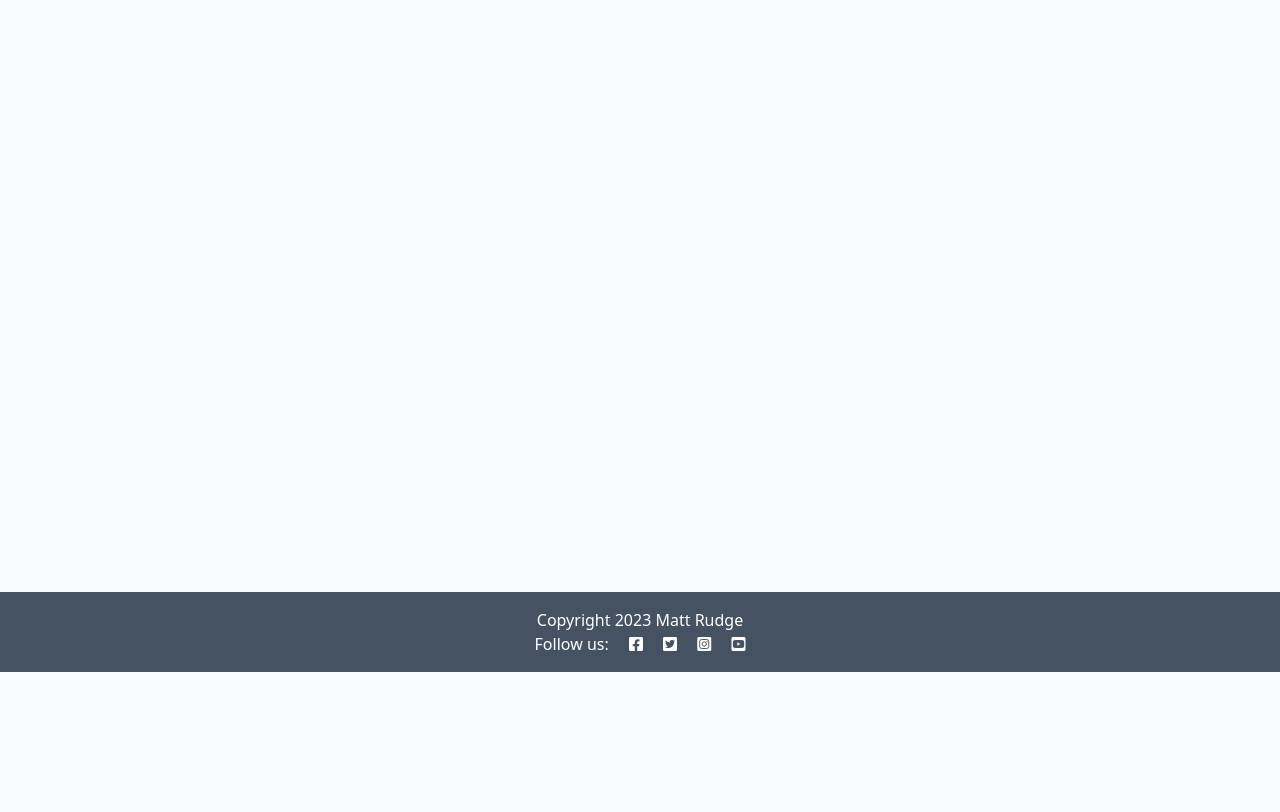
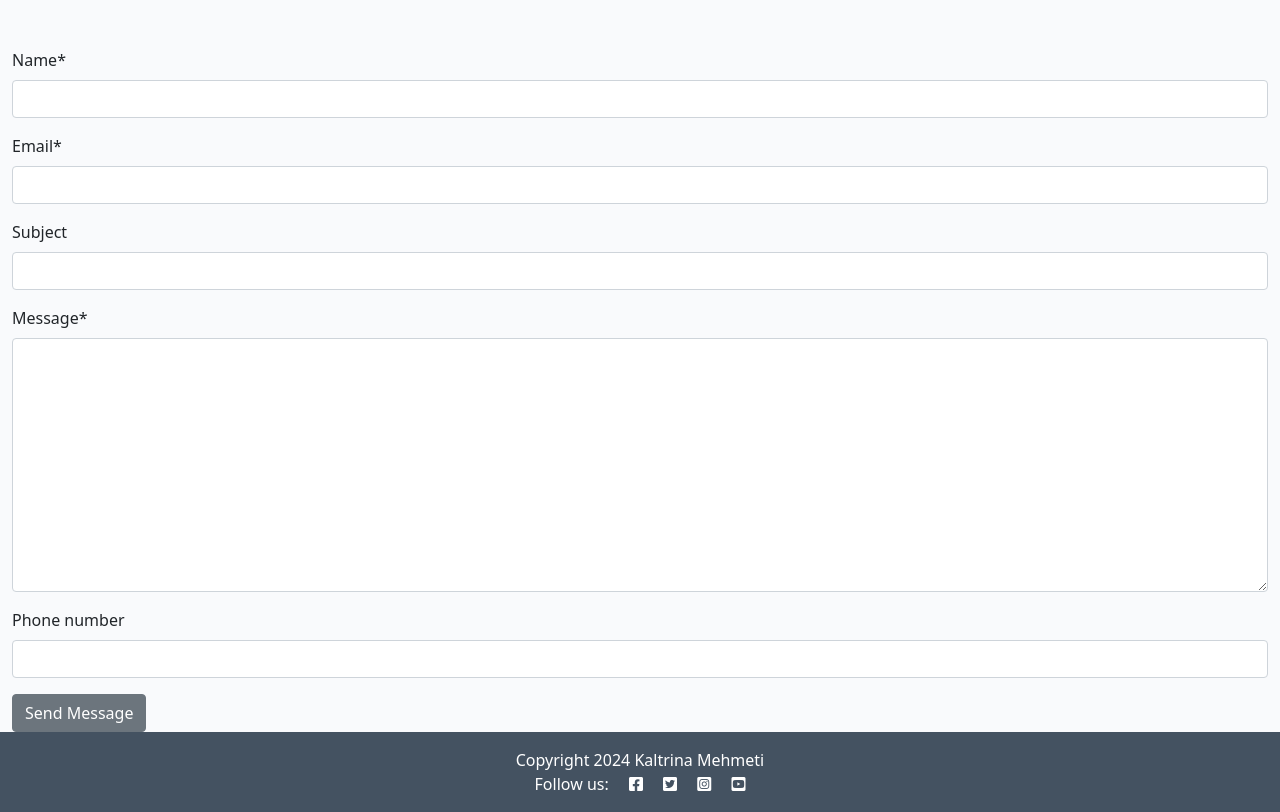
Before and after one commit to KaltrinaBM/music-blog, a Django app: template blog/templates/blog/index.html in a window 1280 px wide. Shown: the part 128-940 px from the top of the page. Before the commit the page ends 800 px from the top, so only its background shows below. Run offline with Django 3.2, Linux system fonts and the light colour scheme; the template is opened without the code that fills it: values that come from a table or form of the project are taken from there, others are empty; some libraries are stand-ins or nearby versions.

Commit message:
add Contact Us form button and form view

```diff
--- a/blog/forms.py
+++ b/blog/forms.py
@@ -1,14 +1,12 @@
-from .models import Comment
+from .models import Comment, ContactFormEntry
 from django import forms
 from django.core.validators import EmailValidator
 
 
-class ContactForm(forms.Form):
-    name = forms.CharField(max_length=30)
-    email = forms.EmailField(validators=[EmailValidator()])
-    subject = forms.CharField(max_length=100, required=False)  # Optional subject field
-    message = forms.CharField(widget=forms.Textarea(attrs={'rows': 3, 'cols': 30}))
-    phone_number = forms.CharField(max_length=15, required=False)  # Optional phone number field
+class ContactForm(forms.ModelForm):
+    class Meta:
+        model = ContactFormEntry
+        fields = ('name', 'email', 'subject', 'message', 'phone_number',)
 
 
 class CommentForm(forms.ModelForm):
--- a/blog/models.py
+++ b/blog/models.py
@@ -4,8 +4,8 @@ from django.contrib.auth.models import User
 STATUS = ((0, "Draft"), (1, "Published"))
 
 
-# Create your models here.
 class Post(models.Model):
+
     title = models.CharField(max_length=200, unique=True)
     slug = models.SlugField(max_length=200, unique=True)
     author = models.ForeignKey(
@@ -24,15 +24,19 @@ class Post(models.Model):
 
 
 class ContactFormEntry(models.Model):
+
+    #Stores contact form submissions (name, email, subject (opptional), message, phone (optional), timestamp, read flag).
+
     name = models.CharField(max_length=30)
     email = models.EmailField()
-    subject = models.CharField(max_length=100, blank=True)  # Optional subject field
+    subject = models.CharField(max_length=100, blank=True)
     message = models.TextField()
-    phone_number = models.CharField(max_length=15, blank=True)  # Optional phone number field
-    created_at = models.DateTimeField(auto_now_add=True)  # Optional: Timestamp for submission
+    phone_number = models.CharField(max_length=15, blank=True)
+    created_at = models.DateTimeField(auto_now_add=True)
+    read = models.BooleanField(default=False)
 
     def __str__(self):
-        return f"{self.name} - {self.email}"  # Customize the string representation of the model instance
+        return f"Name: {self.name}\nEmail: {self.email}\nSubject: {self.subject}"
 
 
 class Comment(models.Model):
--- a/blog/templates/blog/index.html
+++ b/blog/templates/blog/index.html
@@ -1,9 +1,11 @@
 {% extends "base.html" %}
+{% block content %}
+{% load static %}
+{% load crispy_forms_tags %}
 
-{% block content %}
+<div class="container-fluid">
 
-<!-- index.html content starts here -->
-<div class="container-fluid">
+    <div class="col-12 mt-3 left">
         <div class="row">
 
             <!-- Blog Entries Column -->
@@ -37,7 +39,9 @@
 
                 </div>
             </div>
+
         </div>
+
         {% if is_paginated %}
         <nav aria-label="Page navigation">
             <ul class="pagination justify-content-center">
@@ -53,10 +57,20 @@
         </nav>
         {% endif %}
     </div>
+    <div class="row">
+        <div class="col-md-12 mb-3 d-flex justify-content-end">
+            <a href="/contact-us" id="contact_us" class="btn btn-primary" {% if form %}style="display: none;"{% endif %}>Contact Us</a>
+        </div>
+        <form class="contactus" id="contact_us" method="post" action="{% url 'contact_us' %}">
+            {{ form | crispy }}
+            {% csrf_token %}
+            <button class="btn btn-secondary" type="submit"{% if not form %}style="display: none;"{% endif %}>Send Message</button>
+        </form>
+    </div>
 
-<!-- index.html content ends here -->
+
     {% endblock %}
 
     {% block copyright %}
-Copyright 2023 Matt Rudge
+    Copyright 2024 Kaltrina Mehmeti
     {% endblock %}
--- a/blog/urls.py
+++ b/blog/urls.py
@@ -4,5 +4,6 @@ from django.urls import path
 urlpatterns = [
     path("", views.PostList.as_view(), name='home'),
     path('<slug:slug>/', views.post_detail, name='post_detail'),
-    #path('contact/', blog_views.contact, name='contact-form'),
+    #path('contact-us/', views.contact_us, name='contact_us'),
+    #path('contact-us/success/', views.contact_us_success, name='contact_us_success'),  # Success page view
 ]
--- a/musicfan/urls.py
+++ b/musicfan/urls.py
@@ -15,12 +15,15 @@ Including another URLconf
 """
 from django.contrib import admin
 from django.urls import path, include
+from blog import views
 
 
 urlpatterns = [
+    path('contact-us/', views.contact_us, name='contact_us'),
     path('admin/', admin.site.urls),
     path("accounts/", include("allauth.urls")),
     path('summernote/', include('django_summernote.urls')),
     path("", include("blog.urls"), name="blog-urls"),
 
+
 ]
--- a/static/css/style.css
+++ b/static/css/style.css
@@ -159,3 +159,19 @@ body {
 .approval {
     color: rgb(222, 146, 168);
 }
+
+#contact-us-btn {
+    background-color: #4CAF50; /* Green color */
+    border: none;
+    color: white;
+    padding: 15px 32px;
+    text-align: center;
+    text-decoration: none;
+    display: inline-block;
+    font-size: 16px;
+    cursor: pointer;
+  }
+
+  #contact-us-btn:hover {
+    background-color: #45A049;
+  }
```
Also changed, not shown: blog/admin.py (+6 -2 lines), blog/views.py (+12 -16 lines), blog/migrations/0006_alter_comment_options_alter_contactformentry_options_and_more.py (added). Lines whose indentation alone changed are shown as unchanged.
